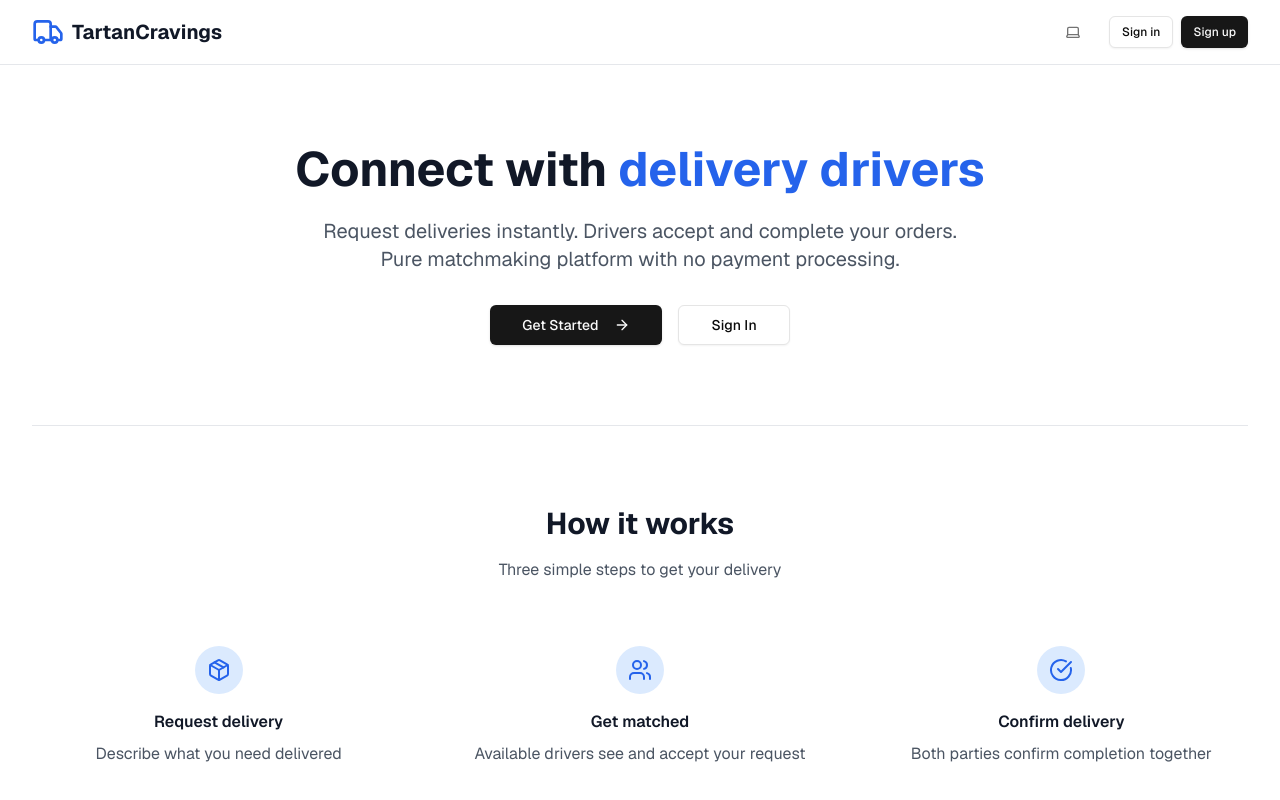
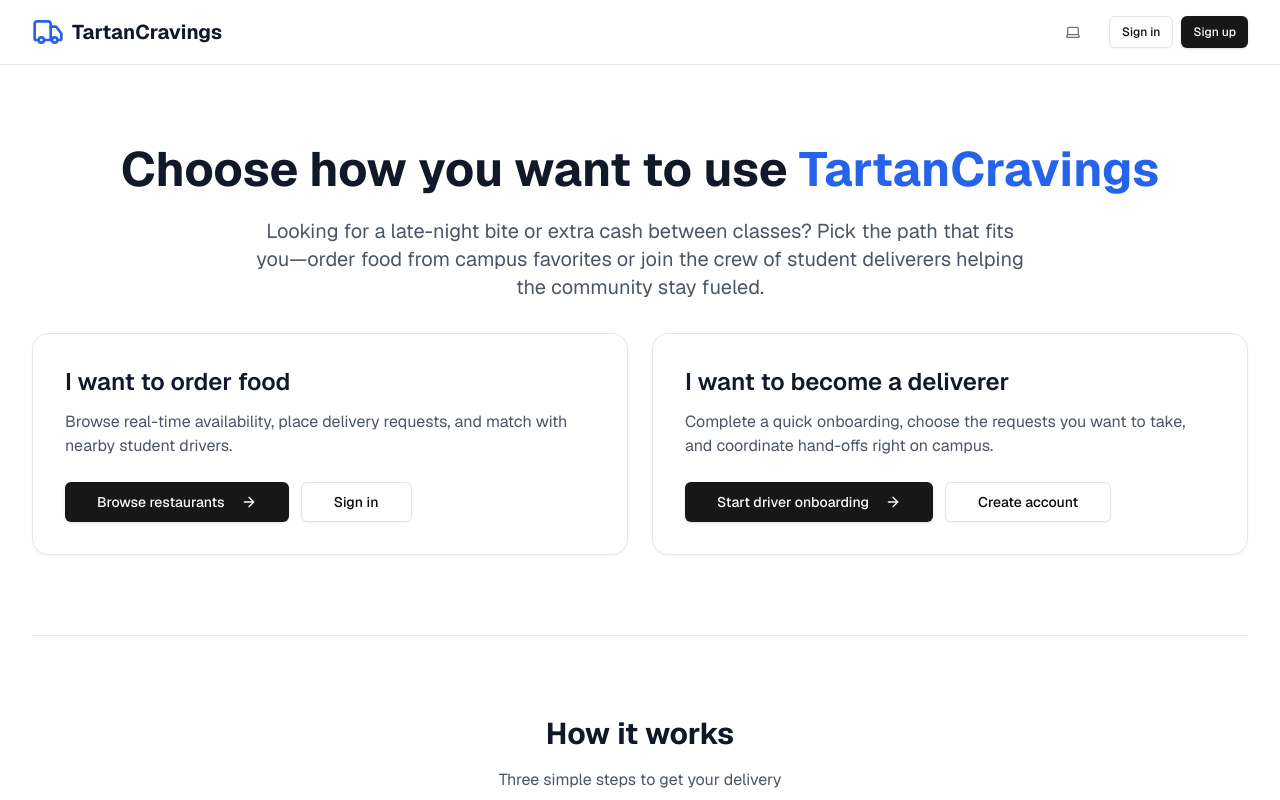
Before and after one commit to mattqlf/tartancravings, a Next.js app: page / in a window 1280 px wide. Shown: the top 800 px of the page. Built offline with nearby package versions, Linux system fonts and the light colour scheme; no server answers.

Commit message:
merge conflict fix

```diff
--- a/app/page.tsx
+++ b/app/page.tsx
@@ -27,26 +27,57 @@ export default function LandingPage() {
       <main className="max-w-7xl mx-auto px-4 sm:px-6 lg:px-8">
         <div className="py-20 text-center">
           <h1 className="text-5xl font-bold text-gray-900 dark:text-white mb-6">
-            Connect with
-            <span className="text-blue-600"> delivery drivers</span>
+            Choose how you want to use
+            <span className="text-blue-600"> TartanCravings</span>
           </h1>
-          <p className="text-xl text-gray-600 dark:text-gray-400 mb-8 max-w-2xl mx-auto">
-            Request deliveries instantly. Drivers accept and complete your orders.
-            Pure matchmaking platform with no payment processing.
+          <p className="text-xl text-gray-600 dark:text-gray-400 mb-8 max-w-3xl mx-auto">
+            Looking for a late-night bite or extra cash between classes? Pick the
+            path that fits you—order food from campus favorites or join the crew of
+            student deliverers helping the community stay fueled.
           </p>
 
-          <div className="flex flex-col sm:flex-row gap-4 justify-center">
-            <Link href="/auth/sign-up">
-              <Button size="lg" className="w-full sm:w-auto">
-                Get Started
-                <ArrowRight className="ml-2 h-5 w-5" />
-              </Button>
-            </Link>
-            <Link href="/auth/login">
-              <Button variant="outline" size="lg" className="w-full sm:w-auto">
-                Sign In
-              </Button>
-            </Link>
+          <div className="grid gap-6 lg:grid-cols-2">
+            <div className="border border-gray-200 dark:border-gray-800 rounded-2xl p-8 text-left bg-white/60 dark:bg-gray-900/60 shadow-sm">
+              <h2 className="text-2xl font-semibold text-gray-900 dark:text-white mb-3">
+                I want to order food
+              </h2>
+              <p className="text-gray-600 dark:text-gray-400 mb-6">
+                Browse real-time availability, place delivery requests, and match
+                with nearby student drivers.
+              </p>
+              <div className="flex flex-col sm:flex-row gap-3">
+                <Button asChild size="lg">
+                  <Link href="/restaurants">
+                    Browse restaurants
+                    <ArrowRight className="ml-2 h-5 w-5" />
+                  </Link>
+                </Button>
+                <Button asChild size="lg" variant="outline">
+                  <Link href="/auth/login">Sign in</Link>
+                </Button>
+              </div>
+            </div>
+
+            <div className="border border-gray-200 dark:border-gray-800 rounded-2xl p-8 text-left bg-white/60 dark:bg-gray-900/60 shadow-sm">
+              <h2 className="text-2xl font-semibold text-gray-900 dark:text-white mb-3">
+                I want to become a deliverer
+              </h2>
+              <p className="text-gray-600 dark:text-gray-400 mb-6">
+                Complete a quick onboarding, choose the requests you want to take,
+                and coordinate hand-offs right on campus.
+              </p>
+              <div className="flex flex-col sm:flex-row gap-3">
+                <Button asChild size="lg">
+                  <Link href="/onboarding">
+                    Start driver onboarding
+                    <ArrowRight className="ml-2 h-5 w-5" />
+                  </Link>
+                </Button>
+                <Button asChild size="lg" variant="outline">
+                  <Link href="/auth/sign-up">Create account</Link>
+                </Button>
+              </div>
+            </div>
           </div>
         </div>
 
```
